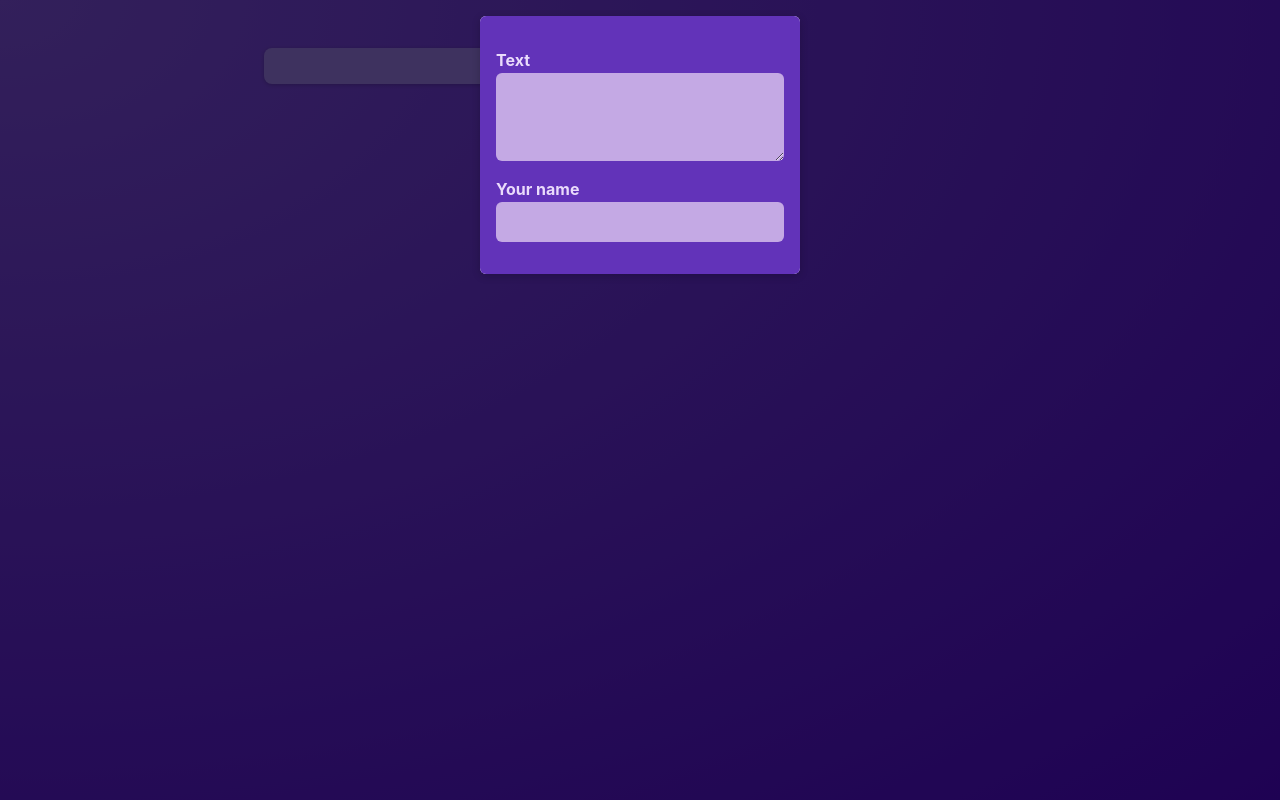
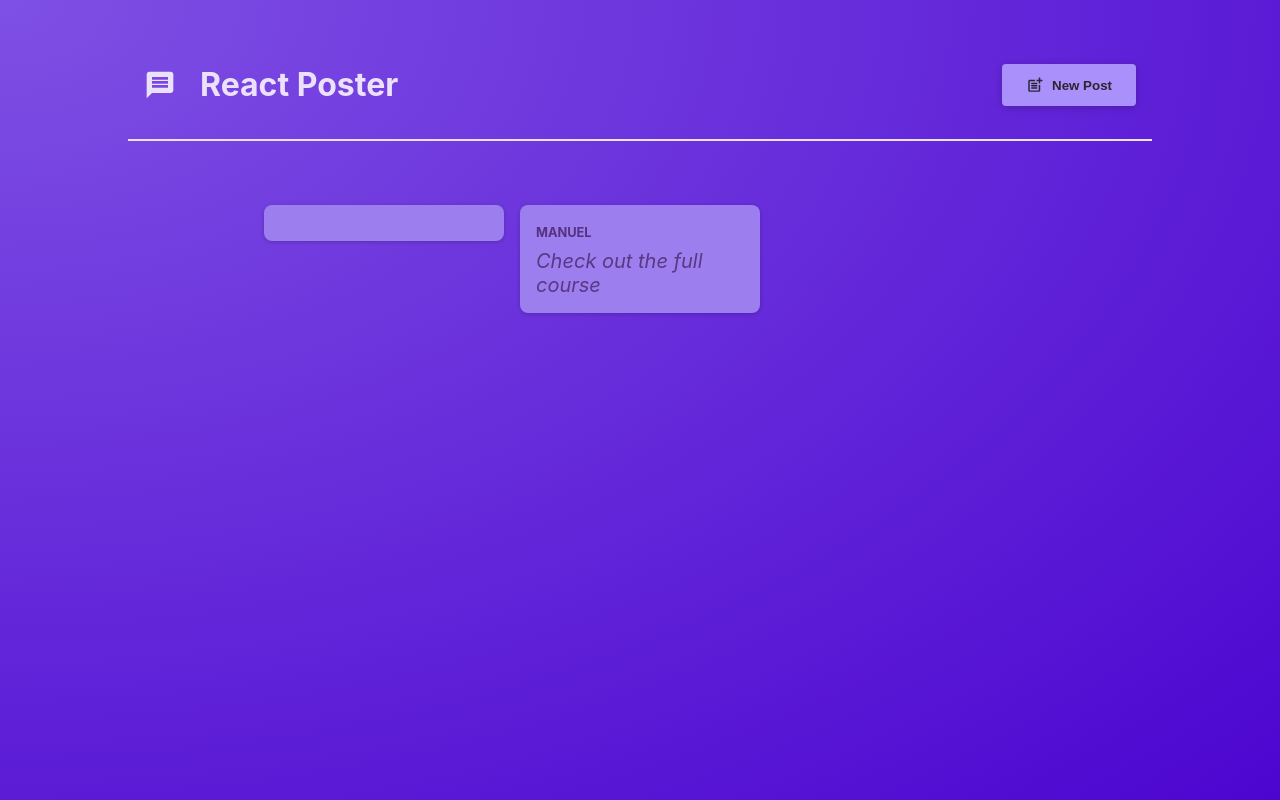
Before and after one commit to Jonkor/starting-project, a React (Vite) app: page / in a window 1280 px wide. Built offline with nearby package versions, Linux system fonts and the light colour scheme.

Commit message:
Add MainHeader component

```diff
--- a/package.json
+++ b/package.json
@@ -10,7 +10,8 @@
   },
   "dependencies": {
     "react": "^18.2.0",
-    "react-dom": "^18.2.0"
+    "react-dom": "^18.2.0",
+    "react-icons": "^5.5.0"
   },
   "devDependencies": {
     "@types/react": "^18.0.17",
--- a/src/App.jsx
+++ b/src/App.jsx
@@ -1,10 +1,28 @@
+import { useState } from 'react';
 import PostList from './components/PostList';
+import MainHeader from './components/MainHeader';
 
 function App() {
+  const [modalIsVisible, setModalIsVisible] = useState(false);
+
+  const showModalHandler = () => {
+    setModalIsVisible(true);
+  };
+
+  const hideModalHandler = () => {
+    setModalIsVisible(false);
+  };
+
   return (
-    <main>
-      <PostList />
-    </main>
+    <>
+      <MainHeader onCreatePost={showModalHandler}/>
+      <main>
+        <PostList
+          isPosting={modalIsVisible}
+          onStopPosting={hideModalHandler}
+        />
+      </main>
+    </>
   );
 };
 
--- /dev/null
+++ b/src/components/MainHeader.jsx
@@ -0,0 +1,22 @@
+import { MdPostAdd, MdMessage } from 'react-icons/md';
+
+import classes from './MainHeader.module.css';
+
+function MainHeader({ onCreatePost }) {
+  return (
+    <header className={classes.header}>
+      <h1 className={classes.logo}>
+        <MdMessage />
+        React Poster
+      </h1>
+      <p>
+        <button className={classes.button} onClick={onCreatePost}>
+          <MdPostAdd size={18} />
+          New Post
+        </button>
+      </p>
+    </header>
+  );
+}
+
+export default MainHeader;
--- /dev/null
+++ b/src/components/MainHeader.module.css
@@ -0,0 +1,36 @@
+.header {
+  /* padding: 2rem 10%; */
+  margin: 2rem 10%;
+  padding: 1rem;
+  text-align: center;
+  display: flex;
+  justify-content: space-between;
+  align-items: center;
+  border-bottom: 2px solid #ece1fa;
+}
+
+.logo {
+  font-size: 2rem;
+  display: flex;
+  gap: 1.5rem;
+  align-items: center;
+  color: #ece1fa;
+}
+
+.button {
+  display: inline-flex;
+  align-items: center;
+  gap: 0.5rem;
+  padding: 0.75rem 1.5rem;
+  background-color: #a990fb;
+  color: #2a2630;
+  border: none;
+  border-radius: 4px;
+  box-shadow: 0 2px 8px rgba(0, 0, 0, 0.2);
+  cursor: pointer;
+  font-weight: bold;
+}
+
+.button:hover {
+  background-color: #8c6cf7;
+}
--- a/src/components/PostList.jsx
+++ b/src/components/PostList.jsx
@@ -4,14 +4,9 @@
 import Modal from './Modal';
 import classes from './PostsList.module.css';
 
-export const PostList = () => {
-  const [modalIsVisible, setModalIsVisible] = useState(true);
+export const PostList = ({ isPosting,  onStopPosting}) => {
   const [enteredBody, setEnteredBody] = useState('');
   const [enteredAuthor, setEnteredAuthor] = useState('');
-
-  const hideModalHandler = () => {
-    setModalIsVisible(false);
-  };
 
   const bodyChangeHandler = (event) => {
     setEnteredBody(event.target.value);
@@ -23,8 +18,8 @@
 
   return (
     <>
-      {modalIsVisible &&
-      (<Modal onClose={hideModalHandler}>
+      {isPosting &&
+      (<Modal onClose={onStopPosting}>
         <NewPost
           onBodyChange={bodyChangeHandler}
           onAuthorChange={authorChangeHandler}
```
Also changed, not shown: 1 other file (tests, documents, lock files or other folders).
